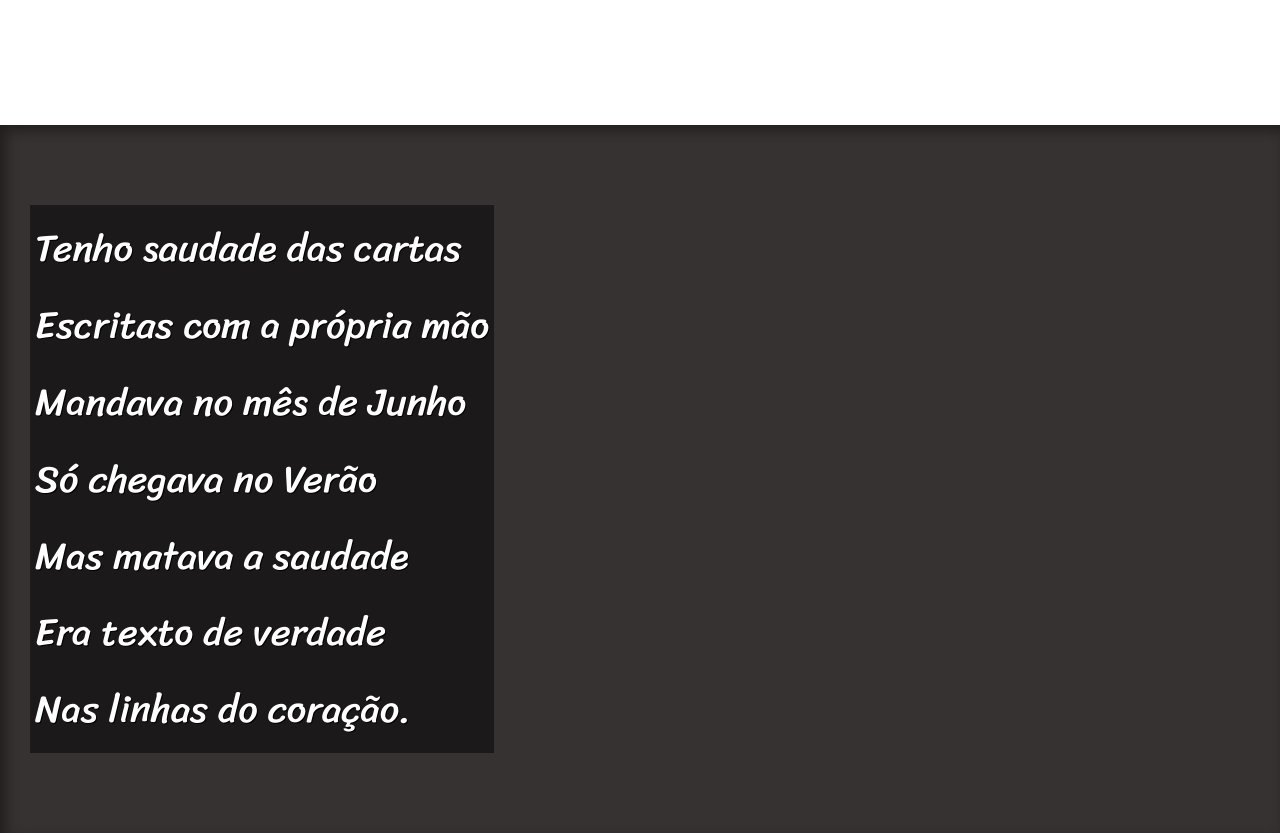
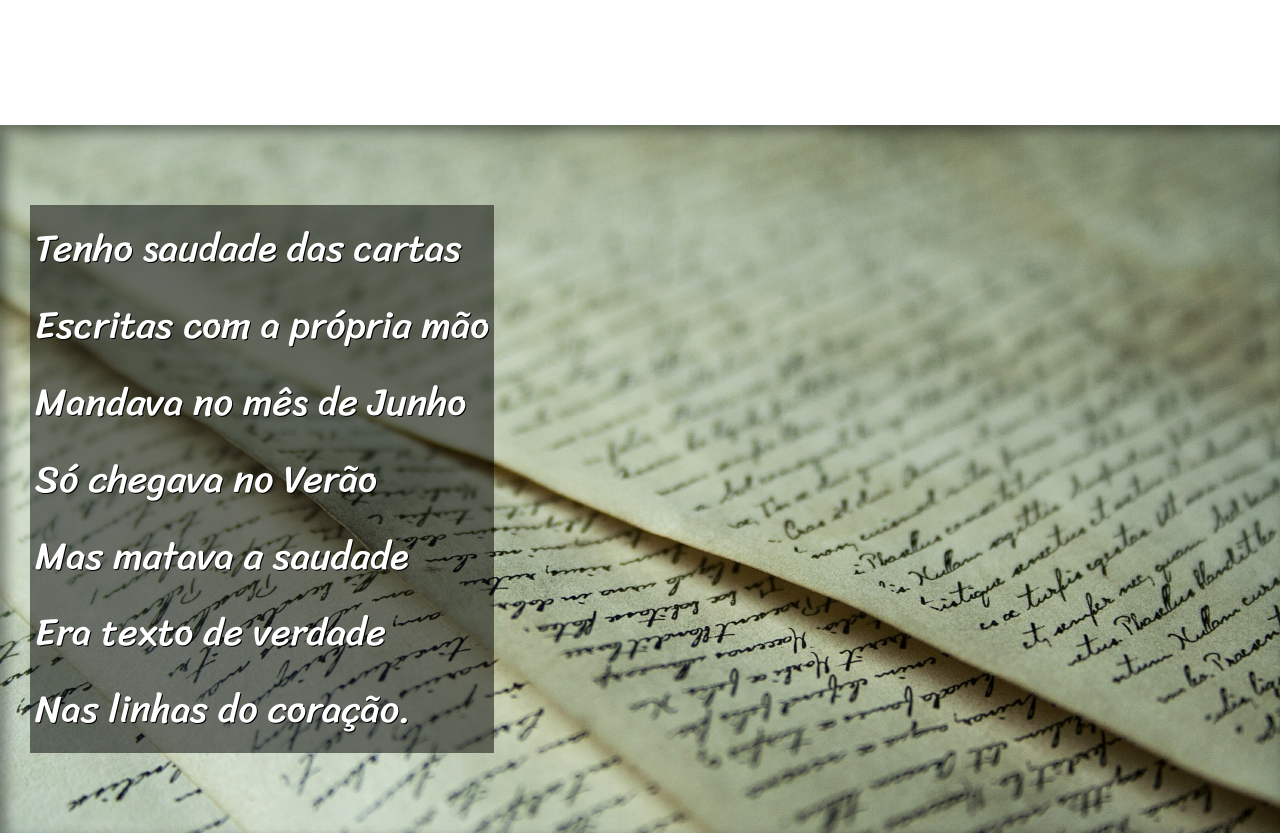
Before and after one commit to CarolHeiderich/projeto-cordel, a plain HTML site: page index.html in a window 1280 px wide. Shown: the part 2940-3775 px from the top of the page. Drawn offline with Linux system fonts and the light colour scheme; the site is published under a folder, as on GitHub Pages, so addresses that start at the root find nothing.

Commit message:
final update

```diff
--- a/style.css
+++ b/style.css
@@ -96,7 +96,7 @@ header{
  }
 
  section#img02{
-   background-image: url('/imagens/background002.jpg');
+   background-image: url('./imagens/background002.jpg');
 
  }
 
```
